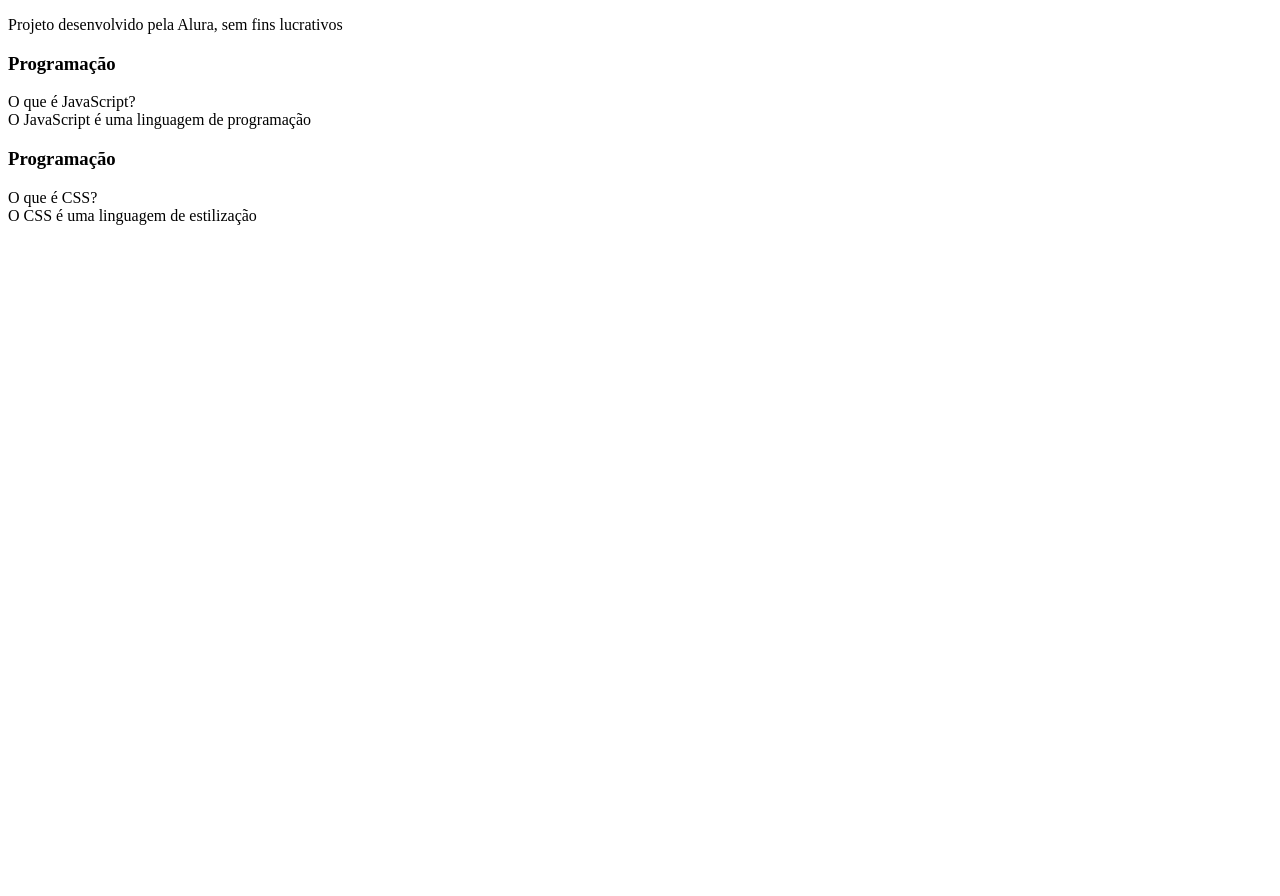
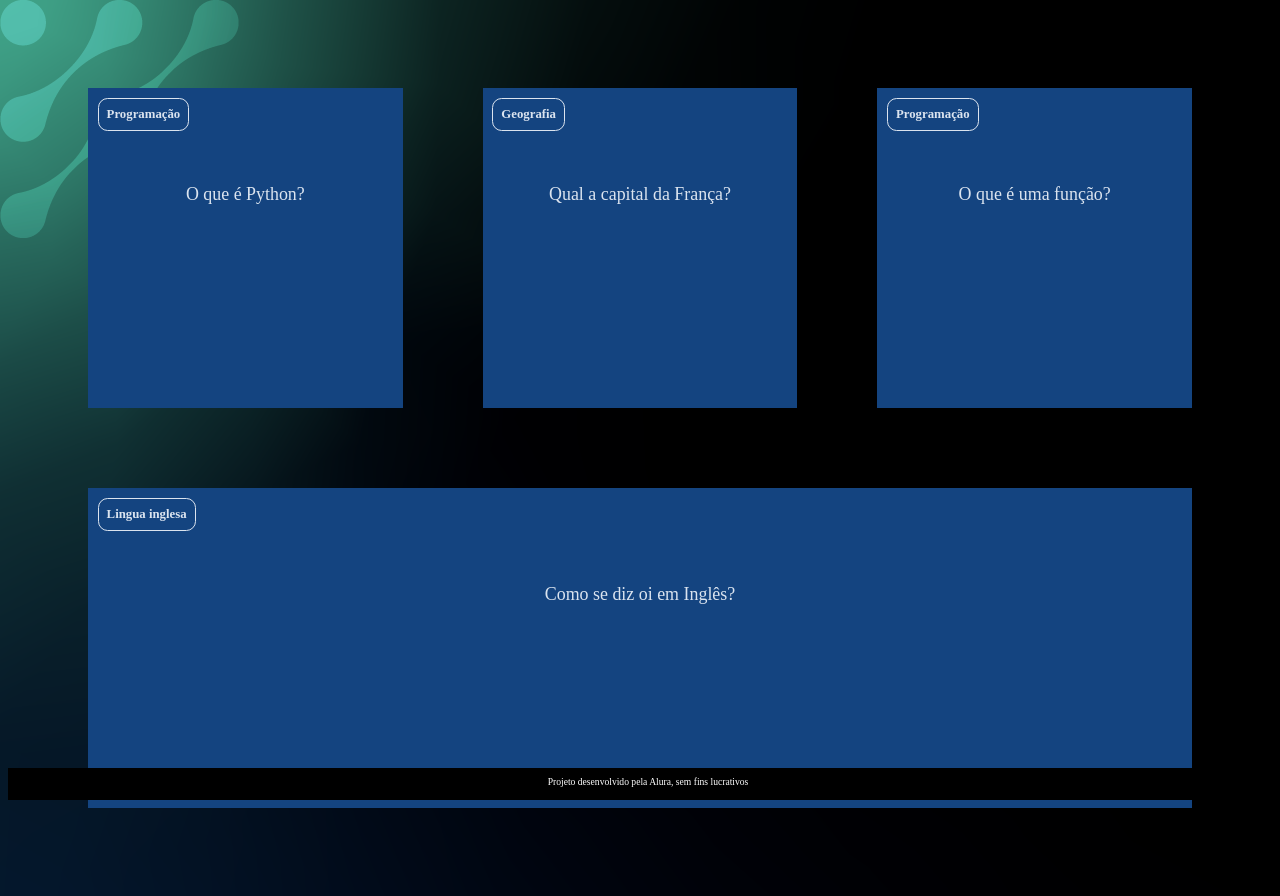
Before and after one commit to Kaique076/2trimestre, a plain HTML site: page index.html in a window 1280 px wide. Before the commit the page ends 800 px from the top, so only its background shows below. Drawn offline with Linux system fonts and the light colour scheme; a web font is replaced by a local one.

```diff
--- /dev/null
+++ b/app.js
@@ -0,0 +1,29 @@
+function criaCartao(categoria, pergunta, resposta) {
+    let container = document.getElementById('container')
+    let cartao = document.createElement('article')
+    cartao.className = 'cartao'
+
+    cartao.innerHTML = `
+    <div class="cartao__conteudo">
+    <h3>${categoria}</h3>
+    <div class="cartao__conteudo__pergunta">
+        <p>${pergunta}</p>
+    </div>
+    <div class="cartao__conteudo__resposta">
+        <p>${resposta}</p>
+    </div>
+    </div>
+    `
+
+    let respostaEstaVisivel = false
+
+    function viraCartao() {
+        respostaEstaVisivel = !respostaEstaVisivel
+        cartao.classList.toggle('active', respostaEstaVisivel)
+    }
+    cartao.addEventListener('click', viraCartao)
+
+
+    container.appendChild(cartao)
+
+}
--- /dev/null
+++ b/assets/style.css
@@ -0,0 +1,116 @@
+:root {
+    --text-color: #DBE4EF;
+    --card-front-color: #144480;
+    --card-back-color: #00F4BF;
+}
+
+body {
+    background: url('img/bg-desktop.webp');
+    font-family: Bai Jamjuree;
+}
+
+#container {
+    display: flex;
+    flex-wrap: wrap;
+    justify-content: space-between;
+    padding: 4rem;
+    gap: 3rem;
+}
+
+.cartao {
+    margin: 1rem 1rem;
+    height: 20rem;
+    flex-grow: 1;
+    flex-basis: calc(33% - 6rem);
+}
+
+.cartao__conteudo {
+    background-color: var(--card-front-color);
+    text-align: center;
+    /* background-color: aquamarine; */
+    height: 100%;
+    transform-style: preserve-3d;
+    transition: transform 300ms ease-in-out;
+}
+
+.cartao__conteudo h3 {
+    color: var(--text-color);
+    border: 1px solid var(--text-color);
+    text-align: left;
+    padding: 0.5rem;
+    position: absolute;
+    margin: 0.6rem;
+    border-radius: 0.6rem;
+    font-size: 1vw;
+    backface-visibility: hidden;
+}
+
+.cartao__conteudo p {
+    margin-top: 1rem;
+    padding: 2rem;
+    margin-top: 4rem;
+    font-size: 1.4vw;
+}
+
+.cartao__conteudo__pergunta p {
+    color: var(--text-color);
+    font-weight: 500;
+}
+
+.cartao__conteudo__resposta p {
+    color: var(--card-back-color);
+    font-weight: 700;
+}
+
+.cartao.active .cartao__conteudo {
+    transform: rotateY(180deg);
+}
+
+.cartao__conteudo__pergunta,
+.cartao__conteudo__resposta {
+    backface-visibility: hidden;
+    position: absolute;
+    height: 100%;
+    width: 100%;
+    box-sizing: border-box;
+}
+
+.cartao__conteudo__resposta {
+    transform: rotateY(180deg);
+    background-color: rgba(0, 244, 191, 0.2);
+    border: 4px solid var(--card-back-color);
+}
+
+footer {
+    background-color: black;
+    color: white;
+    position: fixed;
+    bottom: 0;
+    width: 100%;
+    height: 2rem;
+}
+
+footer p {
+    text-align: center;
+    font-size: 0.6rem;
+    margin-top: 0.5rem;
+}
+
+@media (max-width: 560px) {
+
+    body {
+        background: url('img/bg-mobile.webp'), no-repeat cover;
+    }
+
+    .cartao {
+        flex: 1 0 calc(100% - 1rem)
+    }
+
+    .cartao__conteudo h3 {
+        font-size: 3vw;
+    }
+
+    .cartao__conteudo p {
+        font-size: 3.8vw;
+    }
+}
--- a/index.html
+++ b/index.html
@@ -1,66 +1,31 @@
 <!DOCTYPE html>
-<html lang="en">
-<head>
-    <meta charset="UTF-8">
-    <meta name="viewport" content="width=device-width, initial-scale=1.0">
-    <title>Document</title>
-</head>
-<body>
-
-</body>
-</html><!DOCTYPE html>
 <html lang="pt-br">
 <head>
     <meta charset="UTF-8">
     <meta name="viewport" content="width=device-width, initial-scale=1.0">
+    <link rel="stylesheet" href="assets/style.css">
     <title>Flashcard</title>
 </head>
 <body>
-
-</body>
-</html><body>
     <main>
+        <section id="container">
+            <!-- <article class="cartao">
+                <div class="cartao__conteudo">
+                    <h3>Programação</h3>
+                    <div class="cartao__conteudo__pergunta">
+                        <p>O que é JavaScript?</p>
+                    </div>
+                    <div class="cartao__conteudo__resposta">
+                        <p>O JavaScript é uma linguagem de programação</p>
+                    </div>
+                </div>
+            </article> -->
+        </section>
     </main>
     <footer>
         <p>Projeto desenvolvido pela Alura, sem fins lucrativos</p>
     </footer>
-</body><main>
-    <section id="container">
-            <article class="cartao">
-            </article>
-    </section>
-</main><main>
-    <section id="container">
-            <article class="cartao">
-                    <div class="cartao__conteudo">
-                            <h3>Programação</h3>
-                            <div class="cartao__conteudo__pergunta">
-                                    O que é JavaScript?
-                            </div>
-                            <div class="cartao__conteudo__resposta">
-                                    O JavaScript é uma linguagem de programação
-                            </div>
-                    </div>
-            </article>
-    </section>
-</main><article class="cartao">
-    <div class="cartao__conteudo">
-            <h3>Programação</h3>
-            <div class="cartao__conteudo__pergunta">
-                    O que é CSS?
-            </div>
-            <div class="cartao__conteudo__resposta">
-                    O CSS é uma linguagem de estilização
-            </div>
-    </div>
-</article><head>
-    <meta charset="UTF-8" />
-    <meta name="viewport" content="width=device-width, initial-scale=1.0" />
-    <link rel="preconnect" href="https://fonts.googleapis.com" />
-    <link rel="preconnect" href="https://fonts.gstatic.com" crossorigin />
-    <link
-      href="https://fonts.googleapis.com/css2?family=Bai+Jamjuree:ital,wght@0,200;0,300;0,400;0,500;0,600;0,700;1,200;1,300;1,400;1,500;1,600;1,700&display=swap"
-      rel="stylesheet"
-    />
-    <title>Flashcard</title>
-  </head>
+    <script src="app.js"></script>
+    <script src="perguntas.js"></script>
+</body>
+</html>
--- /dev/null
+++ b/perguntas.js
@@ -0,0 +1,23 @@
+criaCartao(
+    'Programação',
+    'O que é Python?',
+    'O Python é uma linguagem de programação'
+)
+
+criaCartao(
+    'Geografia',
+    'Qual a capital da França?',
+    'A capital da França é Paris'
+)
+
+criaCartao(
+    'Programação',
+    'O que é uma função?',
+    'Uma função é um bloco de código que executa alguma tarefa'
+)
+
+criaCartao(
+    'Lingua inglesa',
+    'Como se diz oi em Inglês?',
+    'Oi em ingles é HI (RAI)'
+)
```
Also changed, not shown: assets/img/bg-desktop.webp (added), assets/img/bg-mobile.webp (added), assets/img/bg-tablet.webp (added), style.css (deleted), 3 other files.
